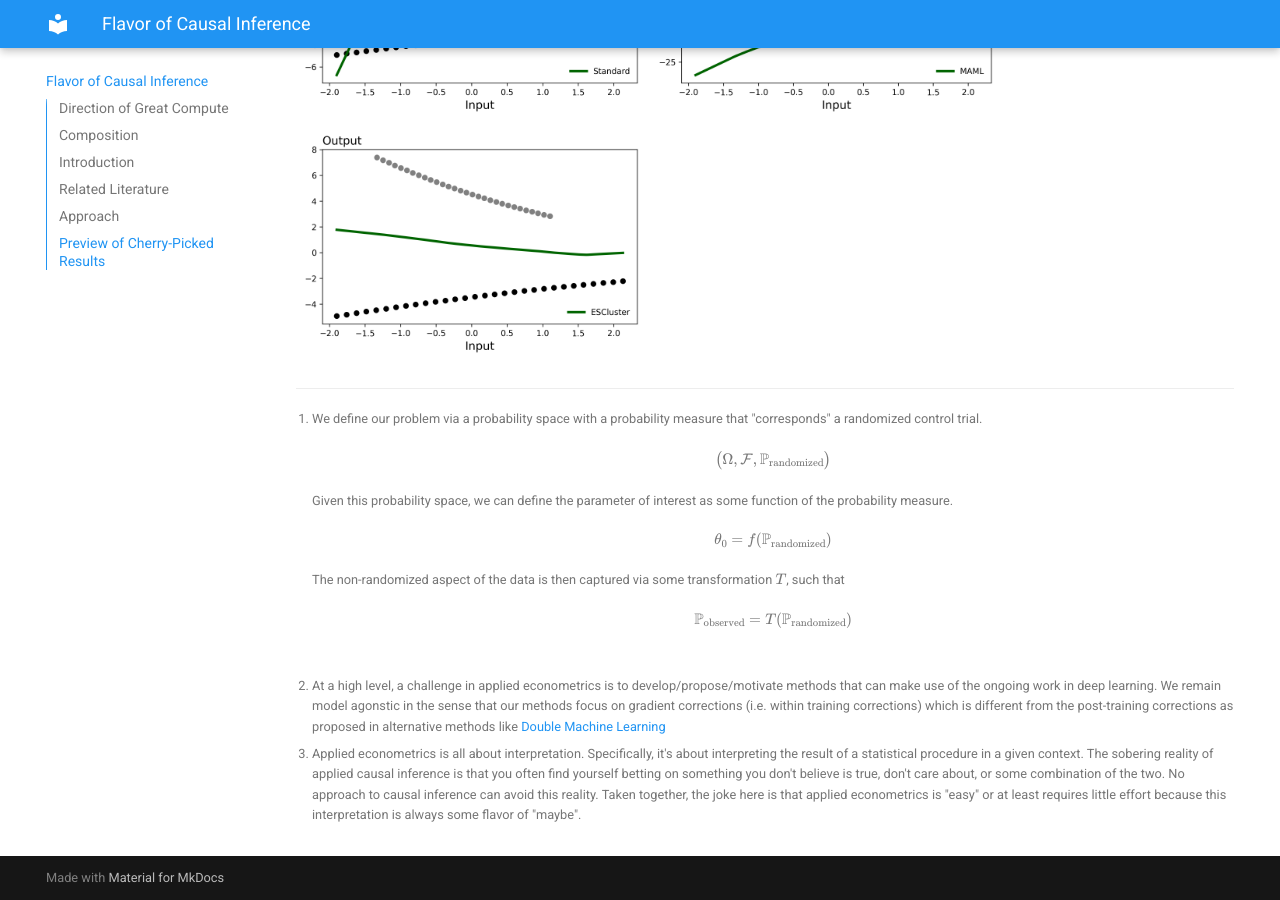
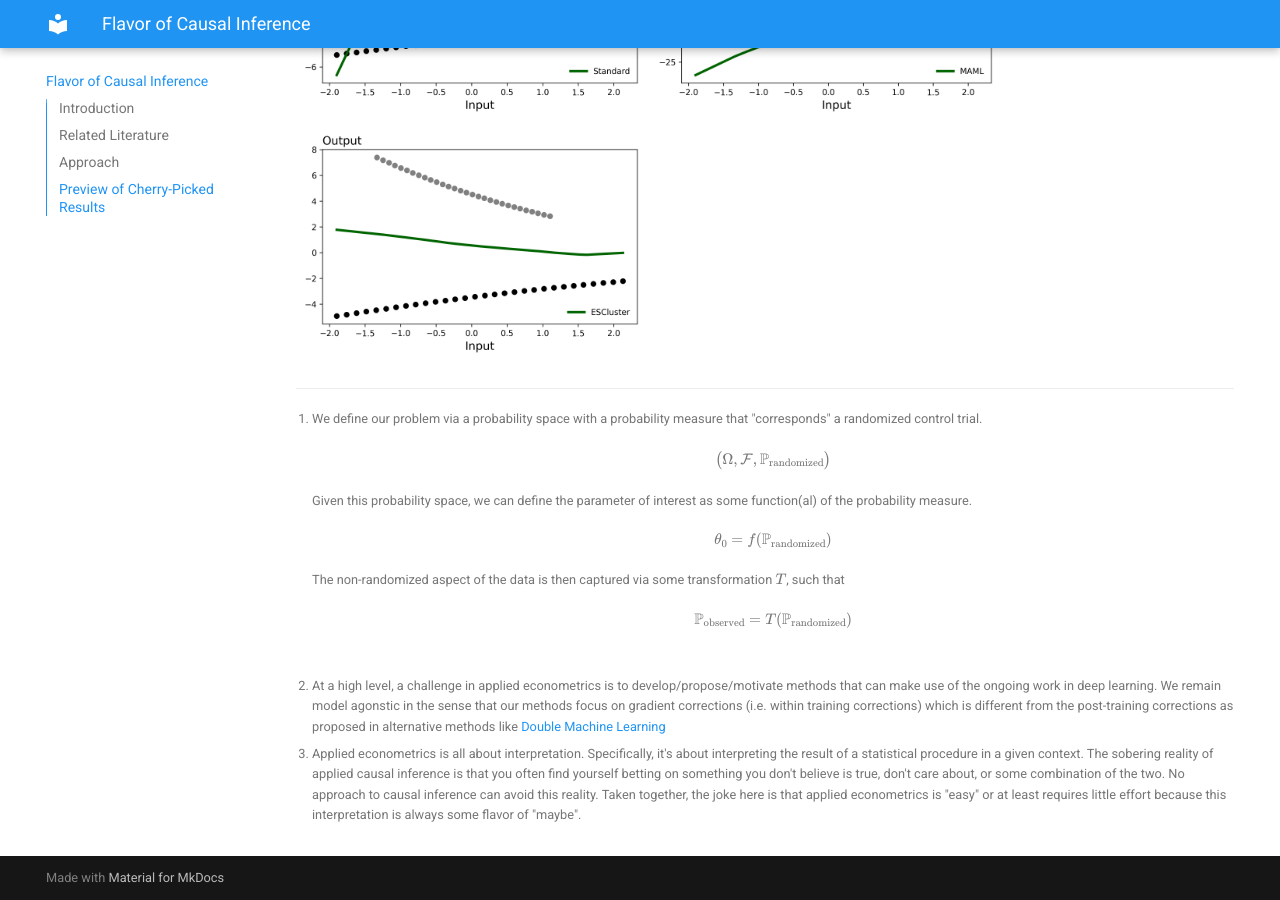
Before and after one commit to pharringtonp19/rfp, an MkDocs documentation site: the page built from docs/index.md, in a window 1280 px wide and 900 px high, scrolled down 1746 px. Built offline with MkDocs 1.6.1 and Material for MkDocs 9.7.7, drawn with Linux system fonts in a browser that asks for light colours.

Commit message:
updated paper

```diff
--- a/docs/index.md
+++ b/docs/index.md
@@ -2,10 +2,7 @@
 
 ??? cite "Motivating Quotes"
 
-    ### **Direction of Great Compute**
     - The lasting impression from Rich Sutton's [The Bitter Lesson](http://www.incompleteideas.net/IncIdeas/BitterLesson.html) is that one should step in the direction of greater compute. That is, one should work on methods that scale with greater computation.
-
-    ### **Composition**
     - The central takeway from [Category Theory for Programmers](https://bartoszmilewski.com/2014/11/04/category-the-essence-of-composition/) is that *Ideas should be explained at the level of detail so as to enable composition*
 
 <center>
@@ -68,7 +65,7 @@ C(Re-weighting) -->Z;
 
     $$\big(\Omega, \mathcal{F}, \mathbb{P}_{\text{randomized}} \big)$$
 
-    Given this probability space, we can define the parameter of interest as some function of the probability measure.
+    Given this probability space, we can define the parameter of interest as some function(al) of the probability measure.
 
     $$\theta_0 = f(\mathbb{P}_{\text{randomized}} ) $$
 
```
Also changed, not shown: 1 other file.
